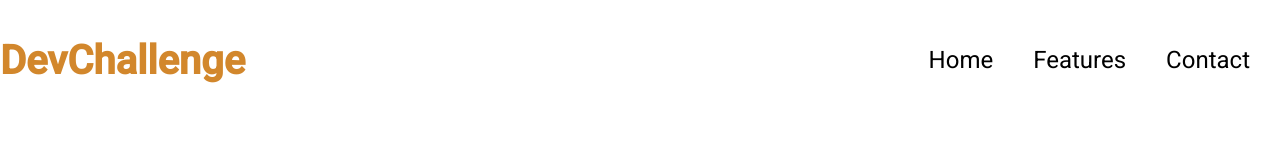
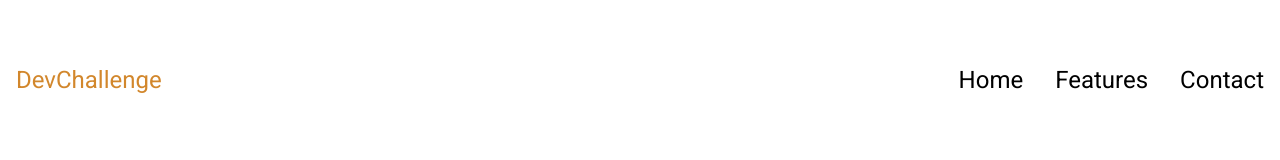
Before and after one commit to jordanruan/AmazingGraph, a plain HTML site: page index.html in a window 1280 px wide. Drawn offline with Linux system fonts and the light colour scheme.

Commit message:
editando o menu com flexbox

```diff
--- a/index.html
+++ b/index.html
@@ -8,39 +8,21 @@
     <title>Amazing Graphics</title>
     <link rel="stylesheet" href="style.css" />
     <link rel="stylesheet" type="text/css" href="https://cdnjs.cloudflare.com/ajax/libs/font-awesome/5.11.2/css/all.css" />
+    <script type="text/javascript" src="script.js" defer></script>
 </head>
 
 <body>
     <nav class="navbar">
-        <span class="navbar-toggle" id="js-navbar">
-        <i class="fas fa-bars"></i>
-      </span>
-        <a href="#home" class="header-logo">DevChallenge</a>
-        <ul class="navtoggle" id="menu">
-            <li><a href="#home" class="nav-links">Home</a></li>
-            <li><a href="#features" class="nav-links">Features</a></li>
-            <li><a href="#contact" class="nav-links">Contact</a></li>
+        <ul>
+            <li class="navbar-logo">
+                <a href="#home" id="logo">DevChallenge</a>
+            </li>
+            <li class="navbar-toggle"><i class="fas fa-bars"></i></li>
+            <li class="navbar-links"><a href="#home">Home</a></li>
+            <li class="navbar-links"><a href="#features">Features</a></li>
+            <li class="navbar-links"><a href="#contact">Contact</a></li>
         </ul>
     </nav>
-    <script type="text/javascript">
-        let mainav = document.getElementById('menu')
-        let navtoggle = document.getElementById('js-navbar')
-        navtoggle.addEventListener('click', function() {
-            mainav.classList.toggle('active')
-        })
-    </script>
-    <!-- <section class="home">
-    <div class="home-texto">
-        <h1>Create amazing <br>graphics</h1>
-        <p>Colaborate and create beautiful <br>graphics with your team</p>
-        <button> Start now </button>
-    </div>
-    <div class="home-img">
-        <img src="assets/team.jpg">
-    </div>
-    </div>
-</section> -->
-    <!--- js do menu-->
 </body>
 
 </html>
--- /dev/null
+++ b/script.js
@@ -0,0 +1,6 @@
+        const toggleButton = document.getElementsByClassName('navbar-toggle')[0];
+        const navbarLinks = document.getElementsByClassName('navbar-links');
+        toggleButton.addEventListener('click', function() {
+            for (var i = 0; i < navbarLinks.length; i++)
+                navbarLinks[i].classList.toggle('active');
+        });
--- a/style.css
+++ b/style.css
@@ -11,79 +11,60 @@ body {
 }
 
 .navbar {
-    display: flex;
-    justify-content: space-between;
-    padding: 50px 0;
-    font-size: 1.5rem;
-    align-items: center;
     max-width: 1280px;
     margin: 0 auto;
+    font-size: 1.5rem;
+    padding: 50px 0;
 }
 
-.header-logo {
-    font-weight: bold;
-    color: #d2872c;
-    text-decoration: none;
-    font-size: 2.5rem;
-    margin-right: auto;
+.navbar ul {
+    display: flex;
+    width: 100%;
+    align-items: center;
 }
 
-nav ul {
-    display: flex;
-    list-style: none;
+.navbar li {
+    list-style-type: none;
+    padding: 1rem;
 }
 
-nav ul li {
-    margin: 5px 25px;
-}
-
-nav ul li a {
+.navbar a {
     text-decoration: none;
     color: black;
 }
 
-.navbar-toggle {
-    position: absolute;
-    top: 62px;
-    right: 30px;
-    cursor: pointer;
-    color: #d2872c;
-    font-size: 30px;
+.navbar-logo {
+    flex: 1;
+    font-size: 1.5rem;
+    user-select: none;
 }
 
-.navtoggle {
-    list-style: none;
+#logo {
+    color: #d2872c;
+}
+
+.navbar-toggle {
     display: none;
 }
 
-@media (min-width: 768px) {
-    .navbar {
-        display: flex;
-        justify-content: space-between;
-        padding-bottom: 0;
-        height: 70px;
-        align-items: center;
-    }
-    .navtoggle {
-        display: flex;
-        margin-right: 30px;
-        flex-direction: row;
-        justify-content: flex-end;
-    }
-    .navtoggle li {
-        margin: 0;
-    }
-    .nav-links {
-        margin-left: 40px;
-    }
-    .header-logo {
-        margin-top: 0;
+.navbar-links a:hover {
+    color: #d2872c;
+}
+
+@media (max-width:600px) {
+    .navbar ul {
+        flex-wrap: wrap;
     }
     .navbar-toggle {
+        display: block;
+    }
+    .navbar-links {
         display: none;
+        width: 100%;
+        text-align: center;
     }
-    .header-logo:hover,
-    .nav-links:hover {
-        color: #d2872c;
+    .active {
+        display: block;
+        background: #da9b4f;
     }
 }
```
